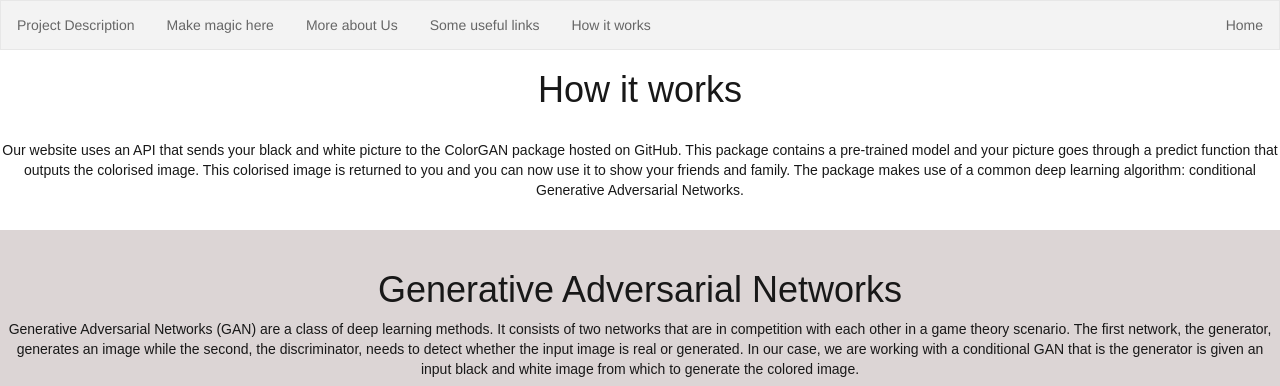
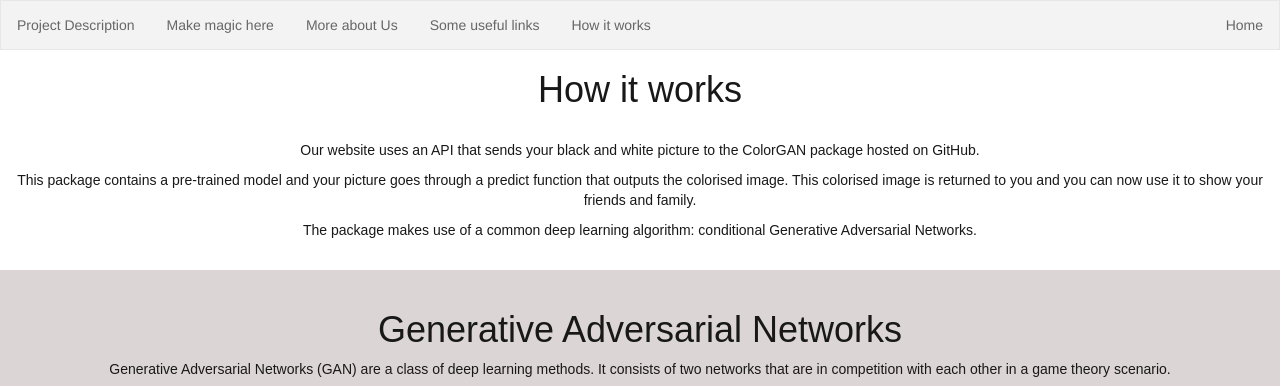
Before and after one commit to SachaIZADI/ColorGANs_site, a Django app: page /uploads/how_it_works/ in a window 1280 px wide. Shown: the top 386 px of the page. Run offline with Django 3.2, Linux system fonts and the light colour scheme; parts of the project's set-up code (start-up, migrations or seed data) failed here and were passed over; some libraries are stand-ins or nearby versions.

Commit message:
Final version for presentation

```diff
--- a/uploads/core/templates/core/how_it_works.html
+++ b/uploads/core/templates/core/how_it_works.html
@@ -61,10 +61,11 @@ How it works
 	<h1>How it works</h1>
 </br>
 
-<p>Our website uses an API that sends your black and white picture to the ColorGAN package hosted on GitHub.
-    This package contains a pre-trained model and your picture goes through a predict
+<p>Our website uses an API that sends your black and white picture to the ColorGAN package hosted on GitHub.</p>
+
+    <p>This package contains a pre-trained model and your picture goes through a predict
     function that outputs the colorised image. This colorised image is returned to you and you can now use it to show
-    your friends and family.
+    your friends and family.</p><p>
     The package makes use of a common deep learning algorithm: conditional Generative Adversarial Networks.
 </p>
 
@@ -77,8 +78,9 @@ How it works
 <h1>Generative Adversarial Networks</h1>
 <p>Generative Adversarial Networks (GAN) are a class of deep learning methods.
     It consists of two networks that are in competition with each other in a game theory scenario.
-    The first network, the generator, generates an image while the second, the discriminator, needs to detect
-    whether the input image is real or generated.
+    </p><p> The first network, the generator, generates an image while the second, the discriminator, needs to detect
+    whether the input image is real or generated. </p>
+    <p>
     In our case, we are working with a conditional GAN that is the generator is given an input black and white image
     from which to generate the colored image.
 </p>
@@ -97,10 +99,13 @@ How it works
 
     </div>
 
+<br>
 
 <p> The Generator's job is to learn how to produce real looking colorized versions so that the
-    Discriminator can't distinguish between the generated image and the real one.
-    The Discriminator needs to keep up with the Generator in order not to be fooled by its improvements.
+    Discriminator can't distinguish between the generated image and the real one.</p>
+    <p>
+    The Discriminator needs to keep up with the Generator in order not to be fooled by its improvements.</p>
+    <p>
     Eventually, the Generator learns well the underlying distribution of color images data and
     is really good at generating colorised versions of black and white images.
 </p>
@@ -115,7 +120,13 @@ How it works
             src="https://www-tc.pbs.org/wgbh/nova/media/images/lfw-sample.width-800.jpg?fbclid=IwAR3m4v80e95_Xcbtj6PyWFvxyoG77hvSms2qqfrjmpgpFmxqIOt0QTmtyC8"
             align="center" width="1100" height="600"/>
 
-<p> </p>
+<br>
+<br>
+<p>
+	The data set contains more than 13,000 images of faces collected from the web. Each face has been labeled with the name of the person pictured.</p>
+	<p> 1680 of the people pictured have two or more distinct photos in the data set. The only constraint on these faces is that they were detected by the Viola-Jones face detector.
+
+</p>
 </br>
 <div class='bloc1'>
 </br>
@@ -128,7 +139,8 @@ How it works
 </p>
 </br>
 <p> Our model was trained on a library of more than 10 000 human portraits. The loss used is Binary Cross Entropy
-    for both the Generator and Discriminator to which we add a L1 loss for the Generator to obtain sharper images.
+    for both the Generator and Discriminator to which we add a L1 loss for the Generator to obtain sharper images. </p>
+    <p>
     The models were trained using an Adam optimizer  of learning rate 1e-4 and 1e-3 respectively.
     The final layers of our neurals network are shown below.
 </p>
--- a/uploads/core/templates/core/us.html
+++ b/uploads/core/templates/core/us.html
@@ -76,7 +76,7 @@ About Us.
 
 	<h4><a href="https://www.linkedin.com/in/margauxgirardsoppet/" class = 'description_titles'>Margaux Girard-Soppet</a> </h4>
 	<p>X HEC Data Science for Business</p>
-	<p>Master student MSc X HEC Data Science for Business</p>
+	<p>Passionate about Deep Learning and working on AI</p>
 	<i>Contact: margaux.girard-soppet@polytechnique.edu / margaux.girard-soppet@hec.edu</i>
 </p>
 </div>
@@ -89,7 +89,7 @@ About Us.
 
 	<h4><a href="https://www.linkedin.com/in/sacha-izadi/" class = 'description_titles'>Sacha Izadi</a> </h4>
 	<p>X HEC Data Science for Business</p>
-	<p>I'm interested in new opportunities leveraging machine learning at scale, and in the strategic deployment of AI. Feel free to ping me by mail.</p>
+	<p>I'm interested in new opportunities leveraging machine learning at scale, and in the strategic deployment of AI</p>
 
 	<i>Contact: sacha.izadi@polytechnique.edu / sacha.izadi@hec.edu</i>
 </div>
@@ -116,7 +116,7 @@ About Us.
 	<h4><a href="https://www.linkedin.com/in/valentin-lapparov-21026112b/" class = 'description_titles'>Valentin Lapparov</a> </h4>
 
 	<p>X HEC Data Science for Business</p>
-	<p>Communicative, well organized and eager to learn student. I am interested in Data Science, Machine Learning and related topics.</p>
+	<p>I am interested in Data Science, Machine Learning and related topics</p>
 	<i>Contact: valentin.lapparov@polytechnique.edu / valentin.lapparov@hec.edu</i>
 </p>
 </div>
```
Also changed, not shown: media/new.png, new.png (added).
